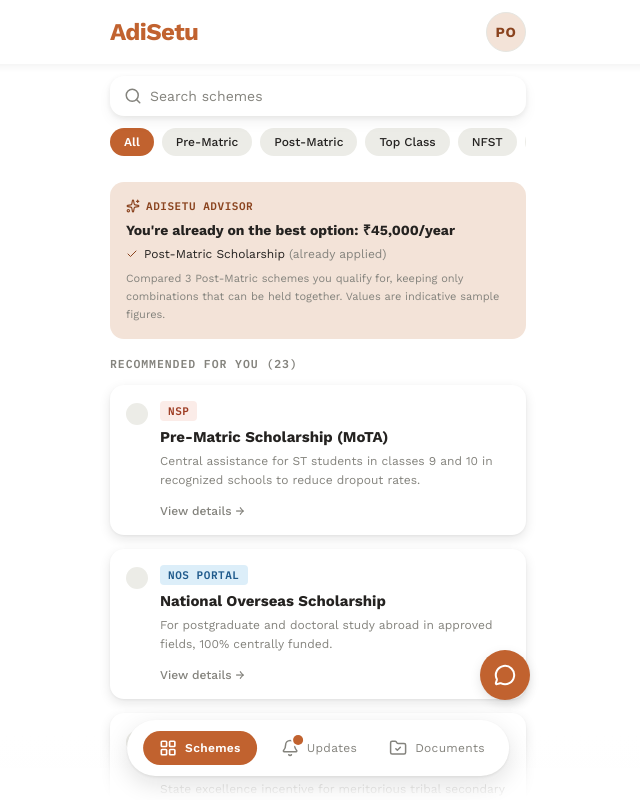
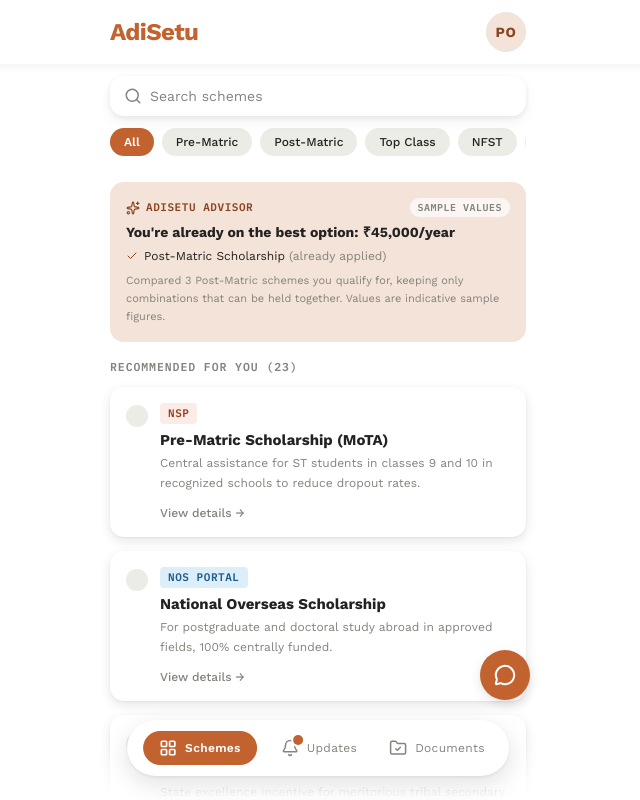
Before and after one commit to rogeralukka/AdiSetu, a React (Vite) app in the folder frontend/: page / in a window 1280 px wide. Shown: the whole page, without its empty margins (322-962 px from the left). Built offline with nearby package versions, Linux system fonts and the light colour scheme; sample sign-in values are in the browser's storage.

Commit message:
style(schemes): elevate batch bar spacing, add amber ban icon for blocked cards, and tag sample values

```diff
--- a/frontend/src/screens/SchemesScreen.jsx
+++ b/frontend/src/screens/SchemesScreen.jsx
@@ -145,7 +145,7 @@ export default function SchemesScreen() {
       </div>
 
       {/* Main Content Area: Scheme Cards List scrolling smoothly underneath */}
-      <main className="max-w-md mx-auto px-4 pt-4 pb-28 space-y-4">
+      <main className="max-w-md mx-auto px-4 pt-4 pb-40 space-y-4">
         {/* AdiSetu Advisor: best combination of schemes that can be held together */}
         {recommendation && !searchQuery && (
           <section
@@ -155,6 +155,7 @@ export default function SchemesScreen() {
             <div className="flex items-center gap-1.5 text-accent-dark">
               <Sparkles size={14} />
               <span className="font-mono text-[11px] font-semibold uppercase tracking-wider">AdiSetu Advisor</span>
+              <span className="ml-auto rounded-full bg-white/70 px-2 py-0.5 font-mono text-[10px] font-semibold uppercase tracking-wider text-muted">Sample values</span>
             </div>
             <p className="text-sm font-bold text-text mt-1.5 leading-snug">
               {recommendation.newIds.length === 0
@@ -217,15 +218,16 @@ export default function SchemesScreen() {
                       aria-disabled={!!blocked}
                       disabled={!!blocked}
                       onClick={() => toggleSchemeSelection(scheme.id)}
-                      className={`w-[22px] h-[22px] mt-0.5 rounded-full flex items-center justify-center flex-shrink-0 transition-colors shadow-xs ${
+                      className={`w-[22px] h-[22px] mt-0.5 rounded-full flex items-center justify-center flex-shrink-0 transition-colors ${blocked && !isSelected ? '' : 'shadow-xs'} ${
                         isSelected
                           ? 'bg-accent text-white shadow-sm'
                           : blocked
-                            ? 'bg-[#ECECE7] dark:bg-[#2A2926] text-muted opacity-50 cursor-not-allowed'
+                            ? 'bg-transparent text-amber cursor-not-allowed'
                             : 'bg-[#ECECE7] dark:bg-[#2A2926] text-transparent hover:bg-[#E0E0DA] dark:hover:bg-[#343330]'
                       }`}
                     >
                       {isSelected && <Check size={14} strokeWidth={3} />}
+                      {!isSelected && blocked && <Ban size={22} strokeWidth={2} aria-hidden="true" />}
                     </button>
 
                     <div className="flex-1 min-w-0">
@@ -300,11 +302,11 @@ export default function SchemesScreen() {
       </main>
       </div>
 
-      {/* Batch Apply Floating Action Bar (bottom: 76px, above bottom nav) */}
+      {/* Batch Apply Floating Action Bar (clear of the 56px floating bottom nav) */}
       {selectedSchemeIds.length > 0 && (
         <aside
           aria-label="Batch application actions"
-          className="fixed bottom-[76px] left-4 right-4 z-40 max-w-md mx-auto animate-in slide-in-from-bottom-3 duration-150"
+          className="fixed bottom-[96px] sm:bottom-[100px] left-4 right-4 z-40 max-w-md mx-auto animate-in slide-in-from-bottom-3 duration-150"
         >
           <div className="bg-accent text-white rounded-card px-4 py-3 shadow-card flex items-center justify-between">
             <div className="flex items-center gap-2">
@@ -313,7 +315,7 @@ export default function SchemesScreen() {
               </span>
               <span className="text-xs font-semibold">
                 {selectedSchemeIds.length === 1 ? '1 scheme selected' : `${selectedSchemeIds.length} schemes selected`}
-                <span className="font-normal opacity-90"> · ~{formatINR(bundleValue(selectedSchemeIds))}/yr</span>
+                <span className="font-normal opacity-90"> · ~{formatINR(bundleValue(selectedSchemeIds))}/yr (sample)</span>
               </span>
             </div>
 
```
